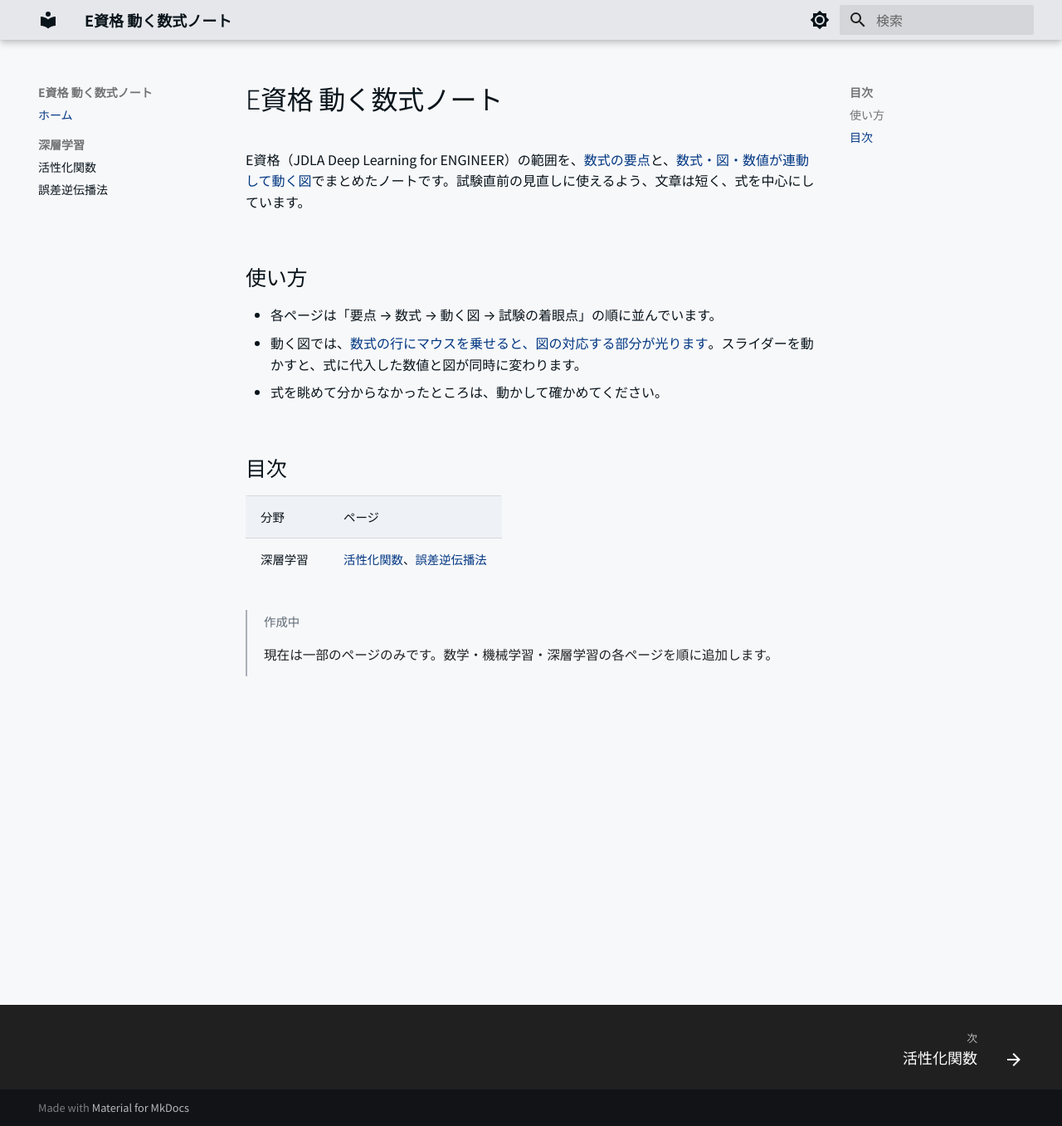
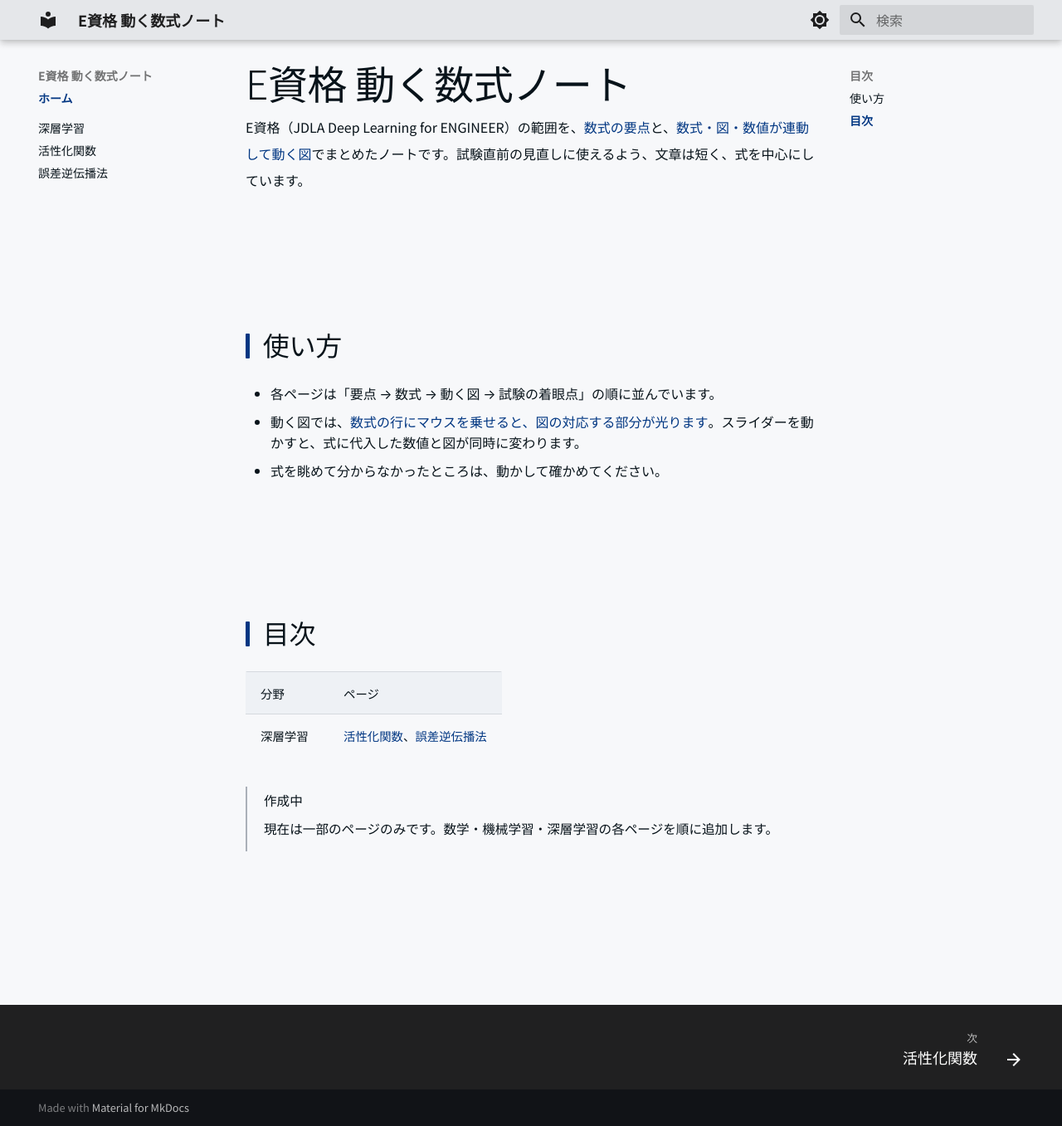
Before and after one commit to minnanosaiban/e-shikaku, an MkDocs documentation site: the page built from docs/index.md, in a window 1280 px wide and 1357 px high. Shown: the whole window at 83% size. Built offline with MkDocs 1.6.1 and Material for MkDocs 9.7.7, drawn with Linux system fonts in a browser that asks for light colours.

Commit message:
Update e-shikaku

```diff
--- a/docs/css/note.css
+++ b/docs/css/note.css
@@ -11,34 +11,53 @@
 /* 色・面・線・補足文字の値は shared/tokens.css（minna-design）。ここに残すのは、このサイト固有の上書きだけ。
    --main（紺＝唯一の色）は共通トークン --md-main-color の別名（ライト #003682／ダーク #4D8BCC）。
    スキームの属性は body にあるので、別名もスキーム側で定義する。 */
-[data-md-color-scheme="default"] {
-  --main: var(--md-main-color);
-  --md-typeset-a-color: var(--main);
-  --md-primary-bg-color: #08131a;    /* ヘッダーの文字 */
-  --md-accent-fg-color: #1a5fb4;     /* ホバー */
-}
-
+[data-md-color-scheme="default"],
 [data-md-color-scheme="slate"] {
   --main: var(--md-main-color);
   --md-typeset-a-color: var(--main);
-  --md-default-bg-color: hsla(225, 15%, 12%, 1);
-  --md-primary-fg-color: #0d1b2a;
-  --md-primary-bg-color: #e0e0e0;
-  --md-accent-fg-color: #7eb8e8;
 }
 
-/* ---------- 文字 ---------- */
+/* ---------- 文字 ----------
+   見出し・本文の大きさ・余白は shared/base.css（kessan-kabuka と共通）。
+   ここでは、共通の見出しに kessan-kabuka の記事と同じ「行頭の紺バー」を足し、
+   本文用の p の指定（16px・行間2）が囲みや図の中まで及ばないように戻す。 */
 .md-typeset { font-weight: 400; }
-.md-typeset h1 { font-weight: 300; color: var(--md-typeset-color); }
-.md-typeset h2 { font-weight: 400; margin-top: 2.4em; }
-.md-typeset h3 { font-weight: 400; }
+.md-typeset h2 { color: var(--md-typeset-color) !important; }
+.md-typeset h2::before {
+  content: "";
+  display: inline-block;
+  width: 0.24rem;
+  height: 0.92em;
+  background-color: var(--md-link-color);
+  margin-right: 0.5em;
+  vertical-align: -0.08em;
+  border-radius: 1px;
+}
+.md-typeset h2 .headerlink { margin-left: 0.5em; }
+.md-typeset h3 {
+  font-size: 1.2rem !important;
+  line-height: 1.6 !important;
+  font-weight: 400 !important;
+  margin: 2rem 0 0.8rem !important;
+  color: var(--md-link-color) !important;
+}
 .md-typeset strong { font-weight: 500; color: var(--main); }
 .md-typeset hr { display: none; } /* 区切りは見出しの余白で十分 */
 
-.kw {
-  font-size: 0.72rem;
-  color: var(--muted);
-  margin-top: -0.6rem;
+.md-content .admonition p,
+.md-content details p,
+.md-content .ew p,
+.md-content .ew-row p {
+  font-size: inherit;
+  line-height: 1.8;
+  margin: 0.4em 0;
+}
+
+.md-content p.kw {
+  font-size: var(--fs-small);
+  line-height: 1.8;
+  color: var(--muted) !important;
+  margin-bottom: 1.2rem;
 }
 
 /* 数式ブロックが横にはみ出すときはスクロール */
--- /dev/null
+++ b/docs/css/shared/base.css
@@ -0,0 +1,139 @@
+/* minna-design / base.css — 3サイト共通の土台（正本）
+   MkDocs Material 上の文字組み・見出し・余白ユーティリティ・ヘッダー／タブ／ナビの無彩色化。
+   tokens.css の後に読み込む。サイト固有の部品（カード・図・年表など）は各サイト側に置く。
+   区切りは罫線でなく「余白」「面の濃淡」「細い左罫」で表す。見出しは太字でなくサイズ・色バーで立てる。 */
+
+/* ---------- 余白ユーティリティ（縦余白は上下とも明示。セクション間は .gap-6 を使う） ---------- */
+.margin01 { margin-top: var(--sp-1) !important; margin-bottom: var(--sp-1) !important; }
+.margin02 { margin-top: var(--sp-2) !important; margin-bottom: var(--sp-2) !important; }
+.margin04 { margin-top: var(--sp-4) !important; margin-bottom: var(--sp-4) !important; }
+/* 「この要素の上に1セクション分空ける」。下は0（縦余白は下の要素が持つ） */
+.gap-6 { margin-top: var(--sp-section) !important; margin-bottom: 0 !important; }
+
+/* ---------- 本文・見出し ---------- */
+.md-content p {
+  margin-top: 0;
+  margin-bottom: 0;
+  font-size: var(--fs-body);
+  line-height: var(--lh-body);
+  color: var(--md-typeset-color) !important;
+  font-weight: var(--fw-normal);
+}
+.md-typeset h1 {
+  font-size: var(--fs-h1) !important;
+  line-height: 1.4 !important;
+  margin: 0 0 0.2rem 0 !important;
+  color: var(--md-typeset-color) !important;
+  font-weight: var(--fw-light) !important;
+}
+h2 {
+  font-size: var(--fs-h2) !important;
+  margin: var(--sp-h2-top) 0 1.2rem 0 !important;
+  line-height: 1.4 !important;
+  color: var(--md-main-color) !important;
+  font-weight: var(--fw-light) !important;
+}
+h3 {
+  margin: 0 !important;
+  font-size: 18px !important;
+  line-height: 2.4 !important;
+  color: var(--md-typeset-color) !important;
+  font-weight: 700 !important;
+}
+h4 {
+  margin: 0 !important;
+  font-size: 18px !important;
+  line-height: 2.4 !important;
+  color: var(--md-typeset-color) !important;
+  font-weight: var(--fw-normal) !important;
+}
+@media only screen and (max-width: 767px) {
+  .md-typeset h1 { font-size: 1.7rem !important; }
+  h2 { font-size: 1.2rem !important; margin: var(--sp-h2-top) 0 0.8rem 0 !important; }
+}
+
+/* 強調・下線 */
+u {
+  text-decoration: underline;
+  text-decoration-thickness: 1px;
+  text-decoration-color: var(--md-main-color);
+}
+strong em { color: var(--md-strong-color) !important; font-style: normal !important; }
+
+/* 文字サイズ */
+.larger { font-size: var(--fs-h2) !important; line-height: 1.4 !important; font-weight: var(--fw-normal) !important; }
+.smaller { font-size: var(--fs-small) !important; }
+.smallest { font-size: var(--fs-xsmall) !important; }
+@media only screen and (max-width: 767px) {
+  .larger { font-size: 1.2rem !important; }
+}
+
+/* 色つき強調：.text-warn=警告（赤）／.text-main=メイン色（紺）。太字にしたいときは <b> で囲む */
+.text-warn { color: var(--md-warn-red); }
+.text-main { color: var(--md-link-color); }
+
+/* 見出しを太字でなく行頭の紺バーで立てる。サイズ・太さは併用クラス（.larger 等）に委ねる */
+.bar-title { position: relative; padding-left: 0.74rem; }
+.bar-title::before {
+  content: "";
+  position: absolute;
+  left: 0; top: 0; bottom: 0;
+  width: 0.24rem;
+  background-color: var(--md-link-color);
+  border-radius: 1px;
+}
+
+/* 中央寄せ（モバイルは左寄せ） */
+.center { text-align: center; }
+@media only screen and (max-width: 767px) { .center { text-align: left; } }
+
+/* 本文幅：1行40字（32rem）。margin:auto で自己センタリングする（親の幅に暗黙に頼らない） */
+.width-40 {
+  max-width: 32rem;
+  margin-left: auto !important;   /* .md-typeset p（特異度0,0,1,1）に勝つため */
+  margin-right: auto !important;
+  overflow-wrap: break-word;
+  white-space: normal;
+}
+@media only screen and (max-width: 767px) { .width-40 { max-width: 100%; } }
+
+/* ---------- ヘッダー・タブ・ナビ・フッター（Material を無彩色＋紺1色に） ---------- */
+/* サイト名を常時表示し、ページタイトルへ切り替えない */
+.md-header__title .md-header__topic:first-child,
+.md-header__title--active .md-header__topic:first-child {
+  opacity: 1 !important; transform: none !important; pointer-events: auto !important; z-index: 0 !important;
+}
+.md-header__title .md-header__topic + .md-header__topic,
+.md-header__title--active .md-header__topic + .md-header__topic { display: none !important; }
+.header-site-link, .header-site-link:hover { color: var(--md-link-color) !important; font-weight: 400 !important; }
+/* サイト名の左端をタブ行の左端に揃える（幅≥76.234375em で一致） */
+.md-header__title { margin-left: 12px !important; }
+
+/* タブのホバー／アクティブは紺の下線 */
+.md-tabs__link:hover,
+.md-tabs__item--active .md-tabs__link {
+  color: var(--md-main-color);
+  text-decoration: underline;
+  text-underline-offset: 12px;
+  text-decoration-color: var(--md-main-color);
+}
+
+.md-nav__link { font-weight: 400 !important; color: var(--md-typeset-color) !important; }
+.md-nav__link:hover,
+.md-nav__link--active,
+.md-nav__link--active:hover { color: var(--md-main-color) !important; font-weight: 700 !important; }
+
+.md-footer { margin-top: var(--sp-8); }
+@media only screen and (max-width: 767px) { .md-footer { margin-top: 4rem; } }
+
+/* 下線付きリンク */
+.arrow-link {
+  display: inline-block;
+  color: var(--md-link-color) !important;
+  text-decoration: underline;
+  text-underline-offset: 8px;
+  text-decoration-color: var(--md-link-color);
+  text-decoration-thickness: 1px;
+  transition: color 0.3s ease;
+}
+.arrow-link:hover { text-decoration-thickness: 1.2px; }
--- /dev/null
+++ b/docs/css/shared/layout.css
@@ -0,0 +1,98 @@
+/* minna-design / layout.css — 3サイト共通のページ枠（本文カラム余白・サイドバー・フッター注記）。
+   tokens.css・base.css の後に読み込む。サイト側では編集しない（編集は minna-design）。 */
+
+/* 画面余白・タブ・縦スクロールバー・サイドバーのテキスト・センタリング */
+/* 画面余白 */
+/*
+.md-main__inner {
+  display: flex;
+  height: 100%;
+  margin-top: 1.5rem;
+}
+*/
+.md-main__inner {
+  display: flex;
+  height: 100%;
+  margin-top: 0.5rem;  /* トップの余白を狭くする */
+}
+
+/*
+.md-content {
+  flex-grow: 1;
+  min-width: 0;
+}
+*/
+/*
+.md-content__inner {
+  margin: 0 .8rem 1.2rem;
+  padding-top: .6rem;
+}
+*/
+.md-content__inner {
+  padding-top: 0rem;
+}
+
+/* 縦スクロールバー */
+.md-sidebar__inner {
+  overflow: hidden;
+}
+
+.md-sidebar__scrollwrap {
+  scrollbar-color: #0000;
+  scrollbar-width: 1px;
+}
+
+/* サイドバーのテキスト（色・太さは shared/base.css） */
+.md-sidebar--secondary {
+  overflow-wrap: normal;  /* 単語の途中での改行を抑制 */
+  white-space: nowrap;    /* テキストの改行を抑える */
+}
+
+/* フッター注記 */
+.md-footer-note {
+  padding: 1rem 1.2rem 2rem;
+  font-size: 0.7rem;
+  line-height: 1.6;
+  opacity: 0.75;
+  display: flex;
+  flex-wrap: wrap;
+  gap: 0.5rem 2rem;
+  max-width: 64rem;          /* 広い画面で横に広がりすぎないよう中央にまとめる */
+  margin-left: auto;
+  margin-right: auto;
+}
+
+.md-footer-note__section {
+  min-width: 220px;
+  flex: 1;
+}
+
+.md-footer-note__heading {
+  font-weight: 600;
+  margin: 0.4rem 0 0.2rem !important;
+}
+
+.md-footer-note__sub {
+  font-weight: 500;
+  margin: 0.7rem 0 0.1rem !important;
+}
+
+.md-footer-note ul {
+  margin: 0 !important;
+  padding-left: 1.2em;
+}
+
+.md-footer-note li {
+  margin: 0.1rem 0 !important;
+}
+
+.md-footer-note a {
+  opacity: 0.85;
+}
+
+@media screen and (max-width: 768px) {
+  .md-footer-note {
+    flex-direction: column;
+    gap: 0;
+  }
+}
--- a/mkdocs.yml
+++ b/mkdocs.yml
@@ -13,6 +13,8 @@ extra_css:
   - https://cdn.jsdelivr.net/npm/katex@0.16.9/dist/katex.min.css
   - https://fonts.googleapis.com/css2?family=Noto+Sans+JP:wght@300;400;500;700&display=swap
   - css/shared/tokens.css   # 共通（minna-design から sync.bat で同期。直接編集しない）
+  - css/shared/base.css
+  - css/shared/layout.css
   - css/note.css
 
 extra_javascript:
```
